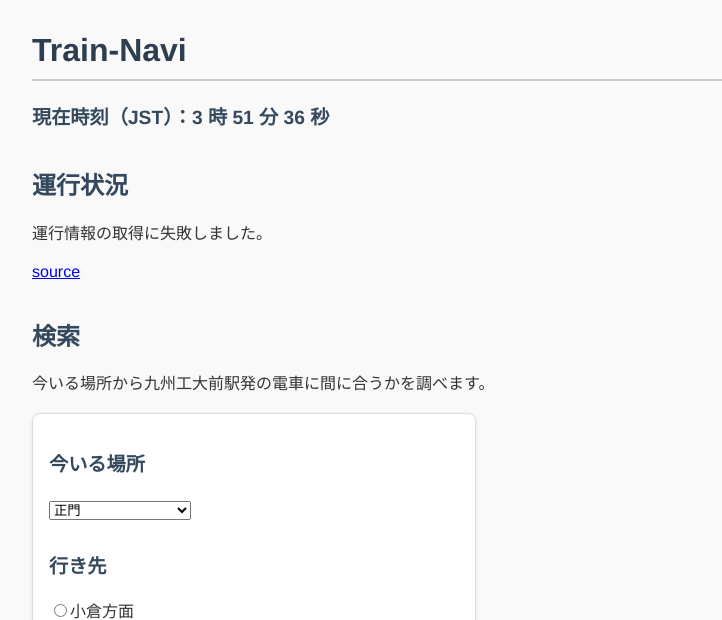
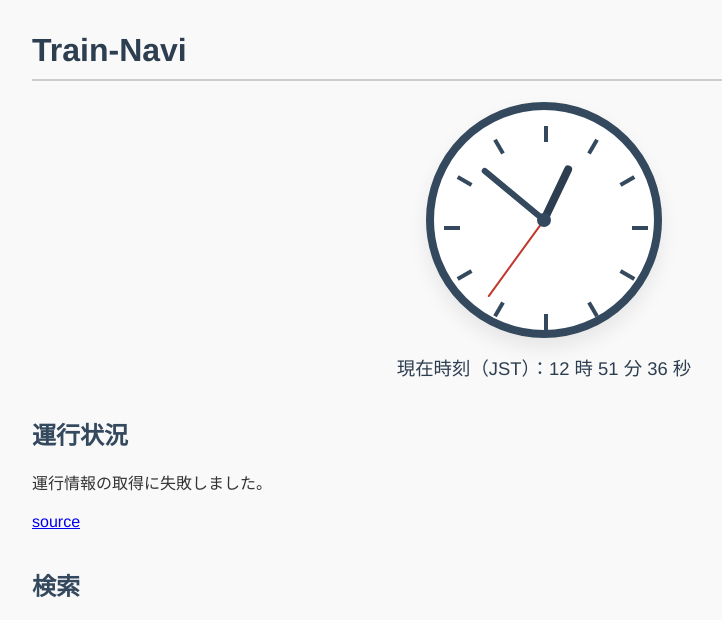
Before and after one commit to pantsman-jp/train-navi, a Flask app: template app/templates/index.jinja in a window 1280 px wide. Shown: the top 620 px of the page, without its empty margins (96-818 px from the left). Run offline with Flask 3, Linux system fonts and the light colour scheme; the template is opened without the code that fills it, so the values that code supplies are empty.

Commit message:
add anlog clock

```diff
--- a/app/routes.py
+++ b/app/routes.py
@@ -10,7 +10,7 @@
     attach_all_arrival_times,
 )
 
-ver = "v0.9.2"
+ver = "v0.9.3"
 
 
 def register_routes(app):
--- a/app/static/css/style.css
+++ b/app/static/css/style.css
@@ -5,6 +5,86 @@
     color: #333;
     margin-left: 10%;
     margin-right: 10%;
+}
+
+#clock-container {
+    display: flex;
+    flex-direction: column;
+    align-items: center;
+    gap: 1rem;
+    margin-bottom: 1.5rem;
+}
+
+.clock {
+    width: 220px;
+    height: 220px;
+    position: relative;
+    border: 8px solid #34495e;
+    border-radius: 50%;
+    background: #ffffff;
+    box-shadow: 0 10px 20px rgba(0, 0, 0, 0.08);
+}
+
+.clock::after {
+    content: "";
+    position: absolute;
+    width: 14px;
+    height: 14px;
+    background: #34495e;
+    border-radius: 50%;
+    top: 50%;
+    left: 50%;
+    transform: translate(-50%, -50%);
+    z-index: 5;
+}
+
+.clock .dial span {
+    position: absolute;
+    width: 4px;
+    height: 16px;
+    background: #34495e;
+    top: 16px;
+    left: 50%;
+    transform-origin: center 102px;
+    transform: rotate(calc(var(--i) * 30deg));
+}
+
+.hand {
+    position: absolute;
+    top: 50%;
+    left: 50%;
+    transform-origin: bottom center;
+    transition: transform 0.2s ease-in-out;
+}
+
+.hour {
+    width: 8px;
+    height: 60px;
+    background: #2c3e50;
+    border-radius: 8px;
+    z-index: 3;
+}
+
+.minute {
+    width: 6px;
+    height: 80px;
+    background: #34495e;
+    border-radius: 6px;
+    z-index: 2;
+}
+
+.second {
+    width: 2px;
+    height: 95px;
+    background: #c0392b;
+    border-radius: 2px;
+    z-index: 1;
+}
+
+.digital-clock {
+    font-size: 1.15em;
+    color: #2c3e50;
+    min-width: 220px;
 }
 
 h1 {
--- a/app/static/js/main.js
+++ b/app/static/js/main.js
@@ -1,11 +1,31 @@
 // reference <https://takechi-web.com/javascript-current-time-display/#toc4>
 
-function showtime() {
+function getJstDate() {
     const now = new Date();
-    document.getElementById("digital-clock").textContent = "現在時刻（JST）：" +
-        now.getHours() + " 時 " + now.getMinutes() + " 分 " + now.getSeconds() + " 秒";
+    const utc = now.getTime() + now.getTimezoneOffset() * 60000;
+    return new Date(utc + 9 * 60 * 60000);
 }
 
-setInterval(() => {
-    showtime()
-}, 1000);
+function showtime() {
+    const now = getJstDate();
+    const hours = now.getHours();
+    const minutes = now.getMinutes();
+    const seconds = now.getSeconds();
+
+    document.getElementById("digital-clock").textContent =
+        `現在時刻（JST）：${hours} 時 ${minutes} 分 ${seconds} 秒`;
+
+    const hourDegrees = (hours % 12) * 30 + minutes * 0.5;
+    const minuteDegrees = minutes * 6 + seconds * 0.1;
+    const secondDegrees = seconds * 6;
+
+    document.getElementById("hour-hand").style.transform =
+        `translate(-50%, -100%) rotate(${hourDegrees}deg)`;
+    document.getElementById("minute-hand").style.transform =
+        `translate(-50%, -100%) rotate(${minuteDegrees}deg)`;
+    document.getElementById("second-hand").style.transform =
+        `translate(-50%, -100%) rotate(${secondDegrees}deg)`;
+}
+
+showtime();
+setInterval(showtime, 1000);
--- a/app/templates/layout.html
+++ b/app/templates/layout.html
@@ -11,7 +11,28 @@
 
 <body>
     {% block headline %}{% endblock headline %}
-    <h3 id="digital-clock"></h3>
+    <div id="clock-container">
+        <div class="clock" aria-label="Analog clock">
+            <div class="dial">
+                <span style="--i:0"></span>
+                <span style="--i:1"></span>
+                <span style="--i:2"></span>
+                <span style="--i:3"></span>
+                <span style="--i:4"></span>
+                <span style="--i:5"></span>
+                <span style="--i:6"></span>
+                <span style="--i:7"></span>
+                <span style="--i:8"></span>
+                <span style="--i:9"></span>
+                <span style="--i:10"></span>
+                <span style="--i:11"></span>
+            </div>
+            <div id="hour-hand" class="hand hour"></div>
+            <div id="minute-hand" class="hand minute"></div>
+            <div id="second-hand" class="hand second"></div>
+        </div>
+        <div id="digital-clock" class="digital-clock"></div>
+    </div>
     {% block content %}{% endblock content %}
     <br><hr>
     <footer>
```
Also changed, not shown: CHANGELOG.md.
